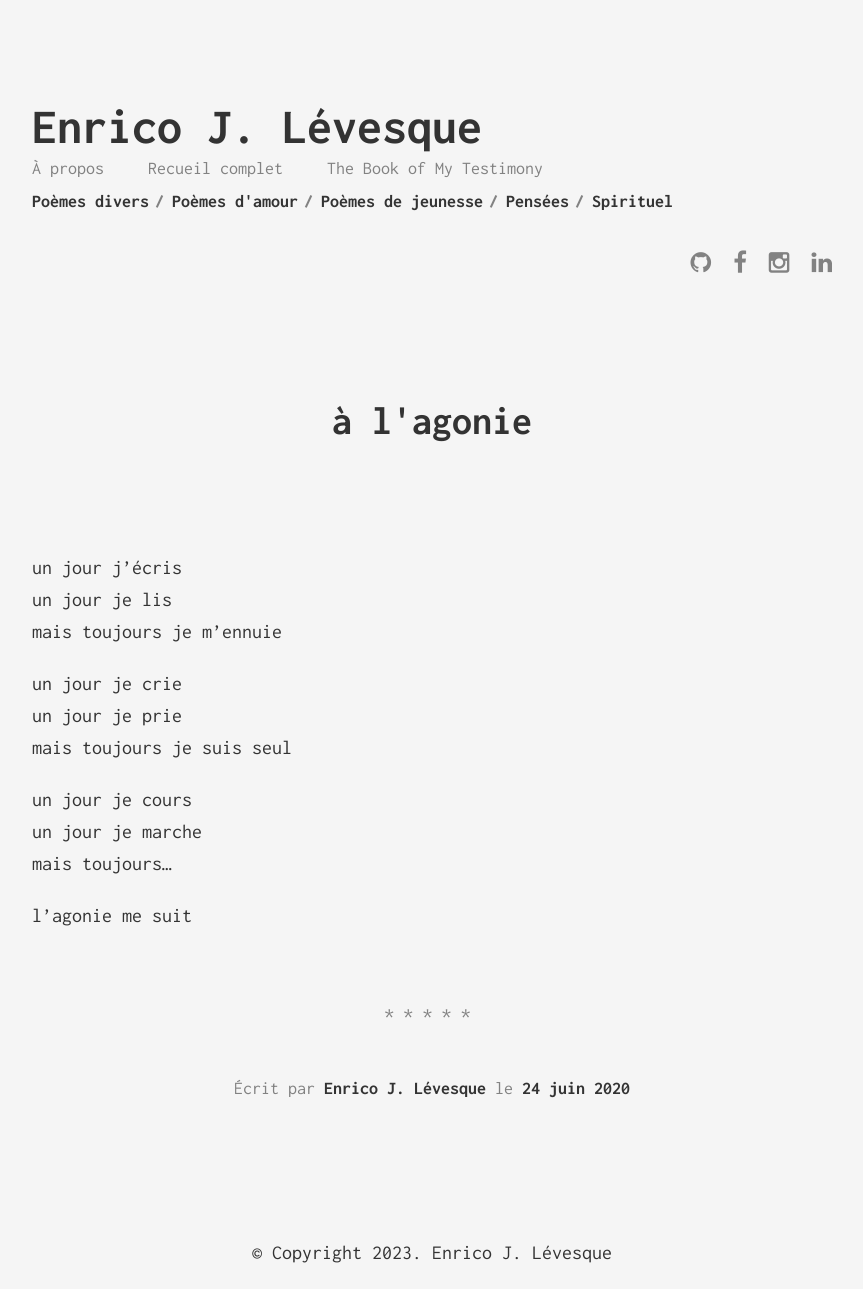
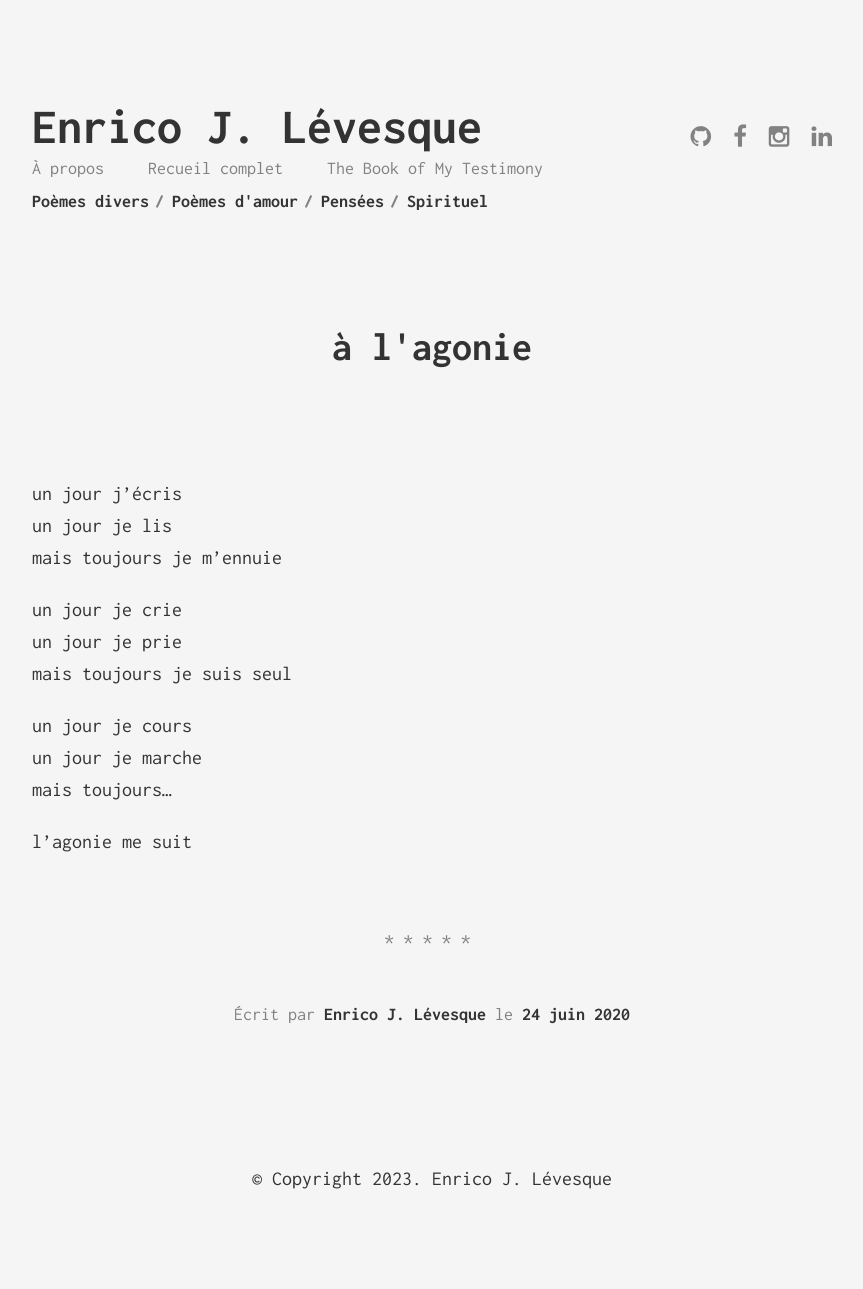
Before and after one commit to enricoJL/enricojl.github.io, a Jekyll site: the page built from _posts/2020-06-24-a-lagonie.md, in a window 1280 px wide. Shown: the whole page, without its empty margins (208-1071 px from the left). Built offline with Jekyll 4.4.1, drawn with Linux system fonts in a browser that asks for light colours; after the commit the page ends 1215 px from its top, so only the background shows below that.

Commit message:
supression de la catégorie poèmes de jeunesse

```diff
--- a/_data/categories.yml
+++ b/_data/categories.yml
@@ -4,9 +4,6 @@
 - slug: poemes-damour
   name: Poèmes d'amour
 
-- slug: poemes-de-jeunesse
-  name: Poèmes de jeunesse
-
 - slug: pensees
   name: Pensées
 
--- a/_posts/2020-06-24-a-lagonie.md
+++ b/_posts/2020-06-24-a-lagonie.md
@@ -3,7 +3,7 @@
 title: "à l'agonie"
 date: "2020-06-24"
 categories:
-  - "poemes-de-jeunesse"
+  - "poesie"
 ---
 
 un jour j'écris
--- a/categories/poemes-de-jeunesse.html
+++ /dev/null
@@ -1,5 +0,0 @@
----
-layout: category
-category: poemes-de-jeunesse
-permalink: /categories/poemes-de-jeunesse/
----
```
Also changed, not shown: _posts/2020-12-23-ha-ha-ha-ha.md (+1 -1 lines), _posts/2021-01-24-amities.md (+1 -1 lines).
